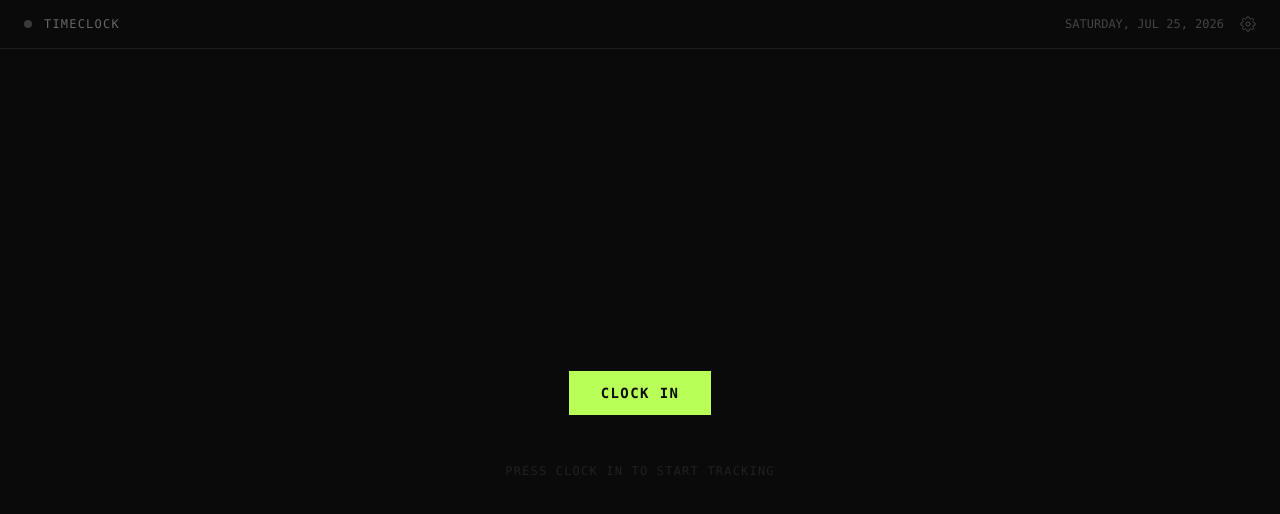
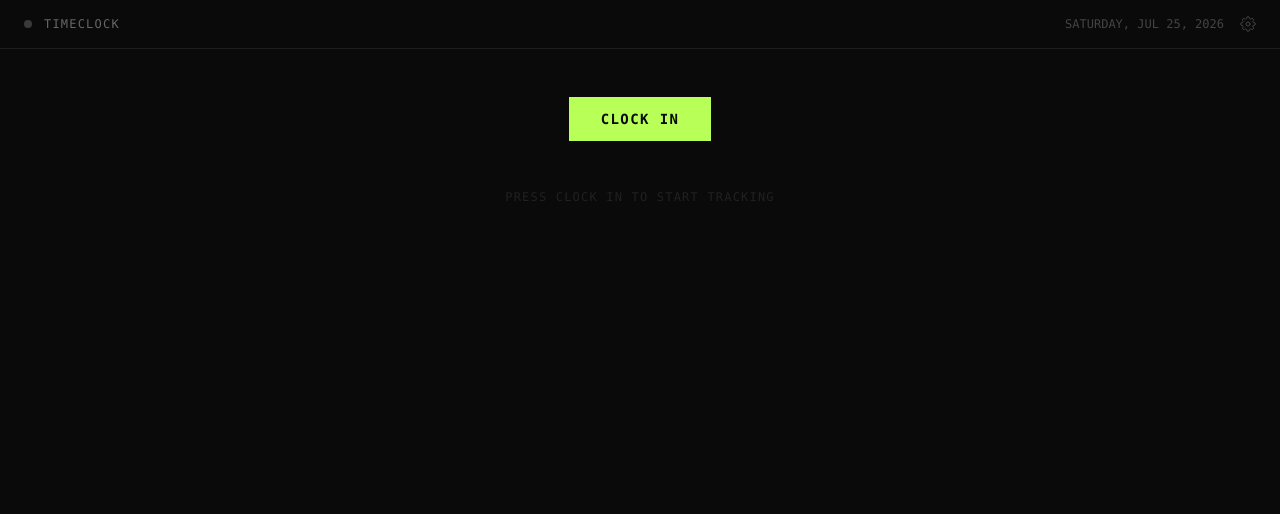
Before and after one commit to Sewtz/clocked, a Vue app: page / in a window 1280 px wide. Shown: the top 514 px of the page. Built offline with nearby package versions, Linux system fonts and the light colour scheme.

Commit message:
fix: adjust main layout alignment for better visibility

```diff
--- a/src/App.vue
+++ b/src/App.vue
@@ -66,7 +66,7 @@ const todayLabel = computed(() =>
       </div>
     </header>
 
-    <main class="flex-1 flex flex-col items-center justify-center px-6 py-12 gap-12">
+    <main class="flex-1 flex flex-col items-center justify-start px-6 pt-12 gap-12">
       <template v-if="store.loadStatus !== 'ready'">
         <div class="font-mono text-text-faint animate-pulse text-xl">Clocked</div>
       </template>
```
